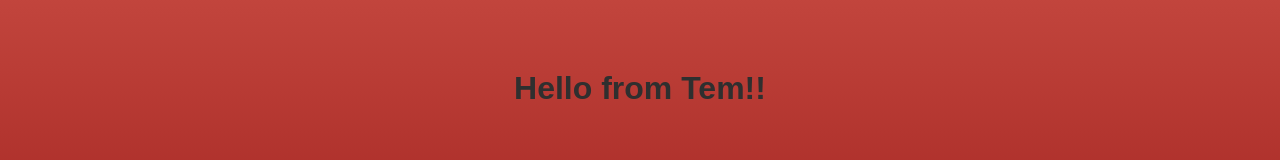
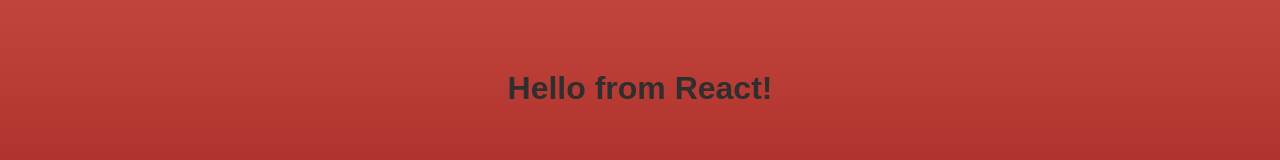
Before and after one commit to tem-hth/chatastrophe, a React app: page / in a window 1280 px wide. Shown: the part 545-705 px from the top of the page. Built offline with nearby package versions, Linux system fonts and the light colour scheme.

Commit message:
convert from function to class

```diff
--- a/src/App.js
+++ b/src/App.js
@@ -1,8 +1,12 @@
-import React from 'react';
+import React, {Component} from 'react';
 import './app.css'
 
-const App = () => {
-    return <h1>Hello from Tem!!</h1>
-};
+
+class App extends Component {
+    render(){
+        return <h1>Hello from React!</h1>;
+    }
+}
+
 
 export default App;
```
